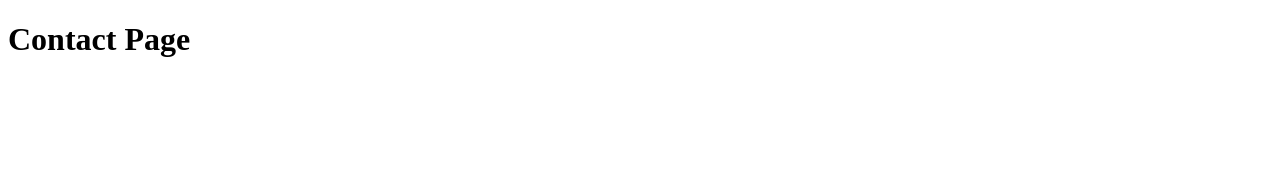
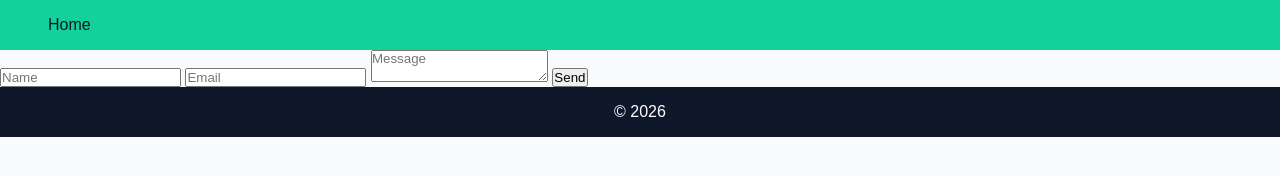
Before and after one commit to debaprakash2021/modern-portfolio-winterPEP, a plain HTML site: page contact.html in a window 1280 px wide. Drawn offline with Linux system fonts and the light colour scheme; files that its build step writes are made by us from their sources.

Commit message:
changes have done in aother html files also

```diff
--- a/contact.html
+++ b/contact.html
@@ -1,11 +1,26 @@
 <!DOCTYPE html>
-<html lang="en">
+<html>
 <head>
-    <meta charset="UTF-8">
-    <meta name="viewport" content="width=device-width, initial-scale=1.0">
-    <title>Contact Page</title>
+  <title>Contact</title>
+  <link rel="stylesheet" href="css/style.css">
+  <link rel="stylesheet" href="css/responsive.css">
 </head>
 <body>
-    <h1>Contact Page</h1>
+
+<header>
+  <nav class="navbar">
+    <a href="index.html">Home</a>
+  </nav>
+</header>
+
+<form>
+  <input type="text" placeholder="Name" required minlength="3">
+  <input type="email" placeholder="Email" required>
+  <textarea placeholder="Message"></textarea>
+  <button type="submit">Send</button>
+</form>
+
+<footer>© 2026</footer>
+
 </body>
 </html>
```
Also changed, not shown: about.html (+20 -5 lines), projects.html (+19 -5 lines).
